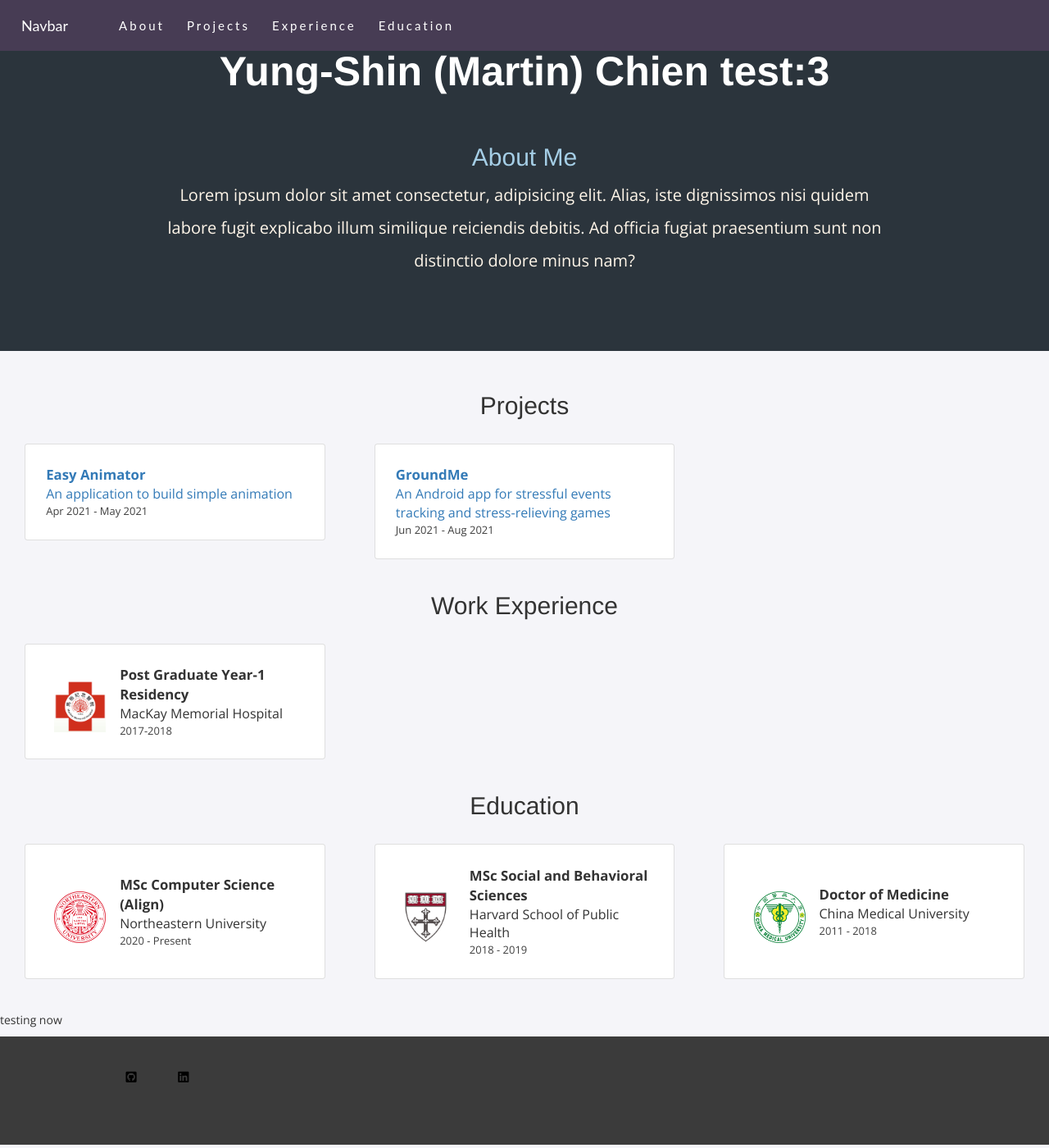
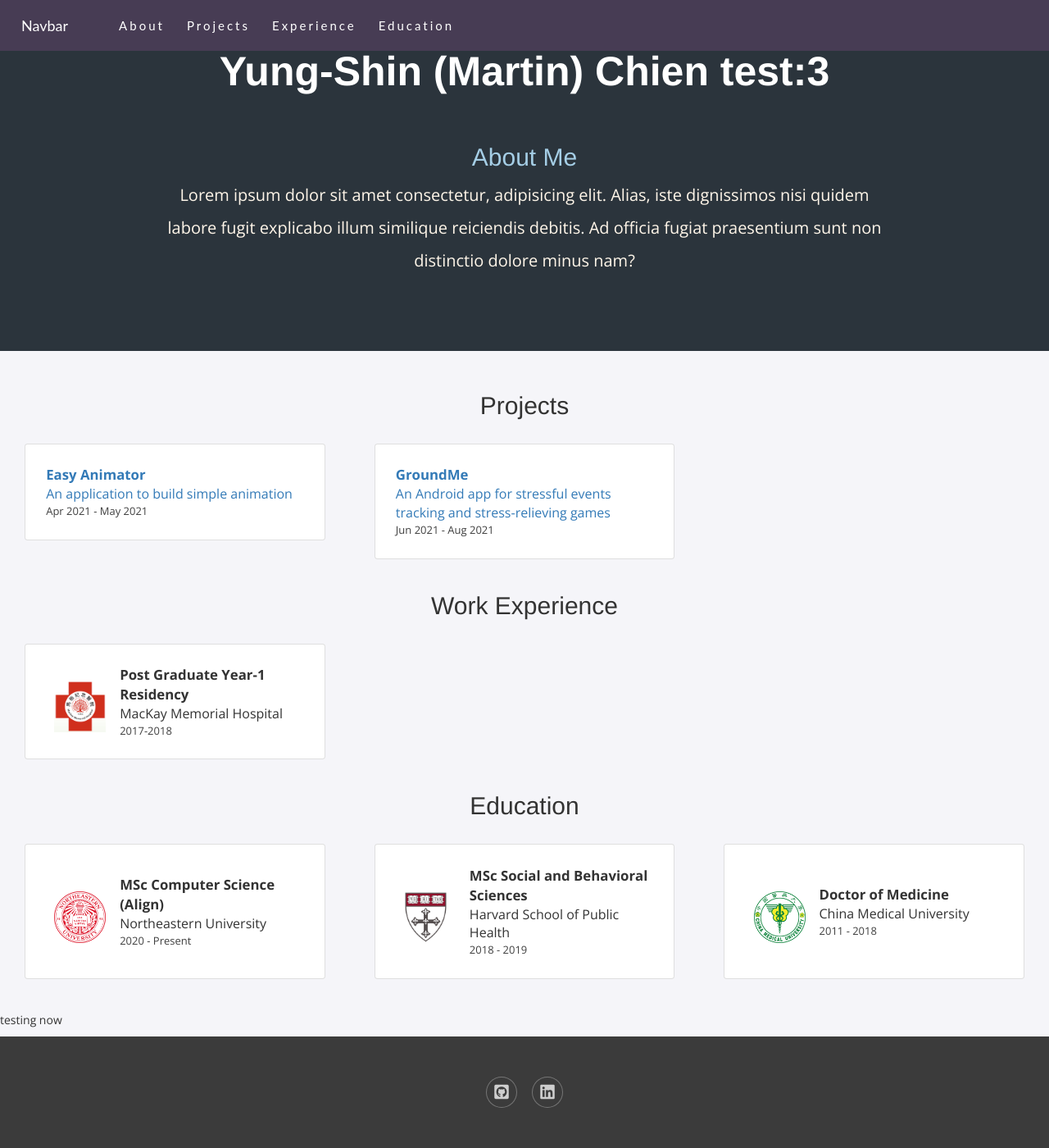
Before and after one commit to mchall92/mchall92.github.io, a Jekyll site: the page built from index.html, in a window 1280 px wide and 1400 px high, scrolled down 250 px. Shown: the whole window at 82% size. Built offline with Jekyll 4.4.1, drawn with Linux system fonts in a browser that asks for light colours; nearby versions of some CDN libraries.

Commit message:
fixed footer

```diff
--- a/_includes/footer.html
+++ b/_includes/footer.html
@@ -1,10 +1,10 @@
-<footer class="footer">
-    <div class="social">
-        <ul class="social-links">
-            <li><a href="#"><i class="fab fa-github-square"></i></a></li>
-            <li><a href="#"><i class="fab fa-linkedin"></i></a></li>
-        </ul>
-
+<footer class="footer-dark">
+    <div class="container">
+        <div class="row">
+            <div class="col item social">
+            <a href="#"><i class="fab fa-github-square"></i></a>
+            <a href="#"><i class="fab fa-linkedin"></i></a>
+            </div>
+        </div>
     </div>
-
 </footer>
--- a/_sass/page.scss
+++ b/_sass/page.scss
@@ -136,20 +136,35 @@ hr {
     }
 }
 
-.footer {
-    background-color: #3b3b3b;
-    padding: 40px 80px;
-    .social-links li{
-        list-style: none;
-        display: inline-block;
-        margin-left: 20px;
+.footer-dark {
+    padding:50px 0;
+    color:#f0f9ff;
+    background-color:#3b3b3b;
+    .item.social {
+        text-align:center;
         a {
-            color: black;
-            display: flex;
-            justify-content: center;
-            font-size: 1.5rem;
-            min-width: 40px;
-            height: 40px;
+            font-size:20px;
+            width:36px;
+            height:36px;
+            line-height:36px;
+            display:inline-block;
+            text-align:center;
+            border-radius:50%;
+            box-shadow:0 0 0 1px rgba(255,255,255,0.4);
+            margin:0 8px;
+            color:#fff;
+            opacity:0.75;
         }
     }
 }
+
+@media (max-width:991px) {
+    .footer-dark .item.social {
+    text-align:center;
+    margin-top:20px;
+    }
+}
+
+.footer-dark .item.social a:hover {
+    opacity:0.9;
+}
```
